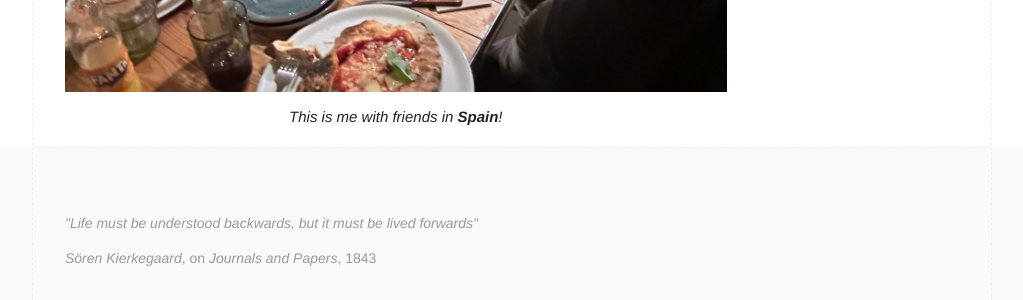
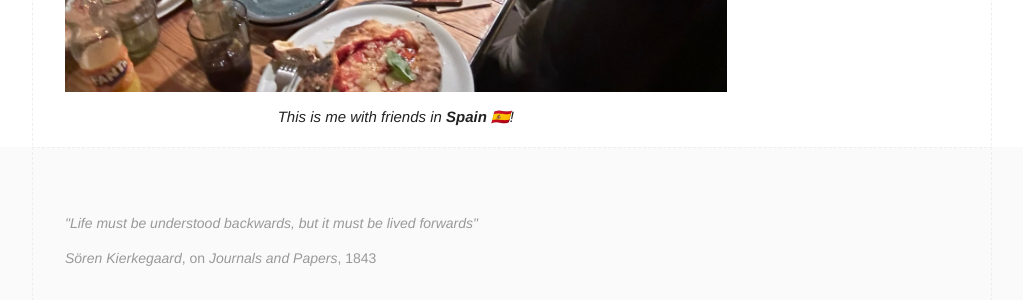
Before and after one commit to danetrouveur/danetrouveur.github.io, a Jekyll site: the page built from about.md, in a window 1280 px wide. Shown: the part 674-974 px from the top of the page, without its empty margins (128-1151 px from the left). Built offline with Jekyll 4.4.1, drawn with Linux system fonts in a browser that asks for light colours.

Commit message:
Commit_13

```diff
--- a/about.md
+++ b/about.md
@@ -9,4 +9,4 @@
 ![Me_With_My_Friends.jpeg](/assets/img/Me_With_My_Friends.jpeg)
 
 <p style="text-align:center">
-<i>This is me with friends in <strong>Spain</strong>!
+<i>This is me with friends in <strong>Spain</strong> 🇪🇸!
```
